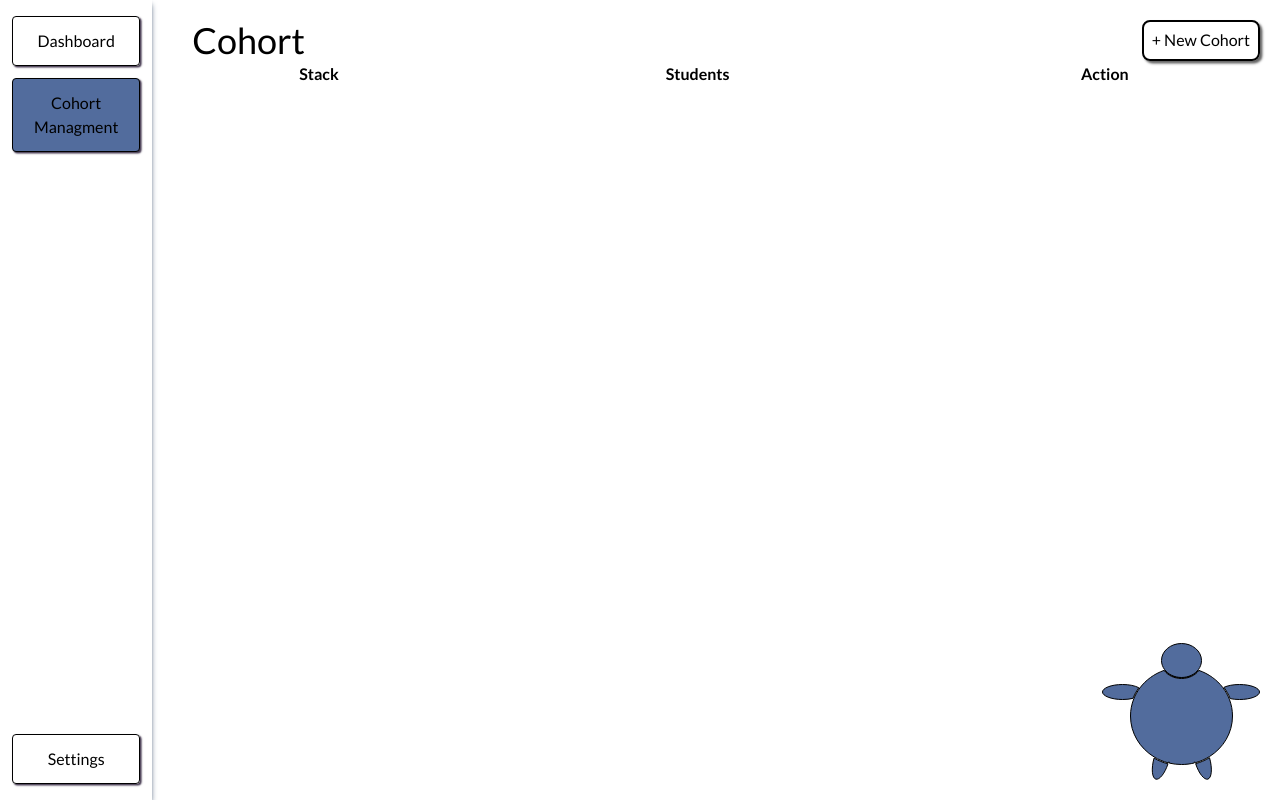
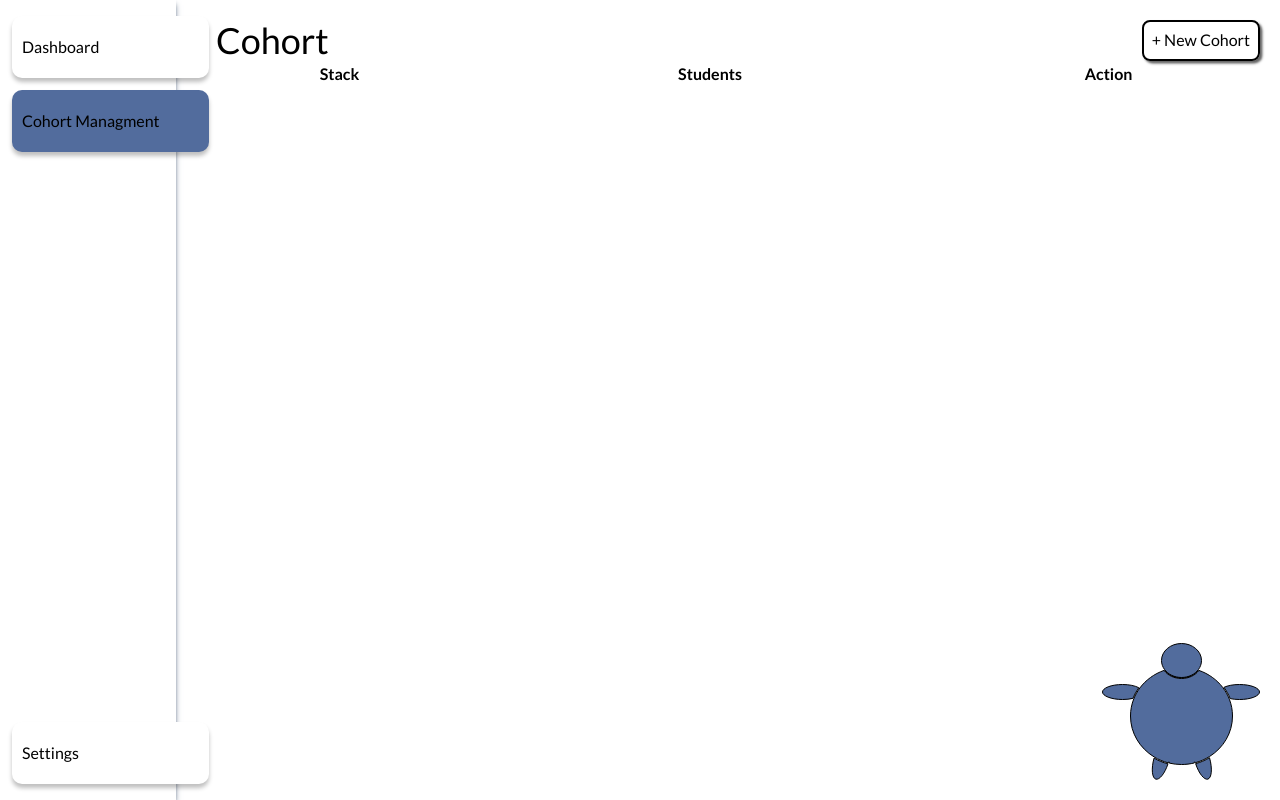
Before and after one commit to Tbone8098/codingDojo-student-portal, a Flask app: page /cohorts in a window 1280 px wide. Run offline with Flask 2, Linux system fonts and the light colour scheme; lists and menus that the app fills with data are empty; some libraries are stand-ins or nearby versions.

Commit message:
changing menu

```diff
--- a/flask_app/static/css/style.css
+++ b/flask_app/static/css/style.css
@@ -1,4 +1,3 @@
-
 :root {
     --my-danger: #D43232;
     --my-accent: #D48032;
@@ -13,7 +12,9 @@ body {
     font-family: 'Lato', 'sans-serif';
 }
 
-.h1,h2,h3 {
+.h1,
+h2,
+h3 {
     font-family: 'Josefin Sans', 'sans-serif';
 }
 
@@ -22,7 +23,7 @@ body {
 .btn {
     padding: 0.4em 0.5em;
     cursor: pointer;
-    border: 0.1em solid black;
+    /* border: 0.1em solid black; */
     box-shadow: 0.15em 0.15em 0.15em rgb(99, 99, 99);
     border-radius: 0.5em;
     text-align: center;
@@ -33,17 +34,26 @@ body {
 }
 
 .btn-menu {
-    /* btn rounded shadow shadow-slate-500 border-black border-2 py-3 */
-    display: flex;
+    /* display: flex;
     flex-wrap: wrap;
     justify-content: center;
     padding: 0.75rem;
     width: 100%;
-    border: 0.1em solid black;
     border-radius: 0.25rem;
-    /* box-shadow: 0 1px 2px 0 rgb(0 0 0 / 0.05); */
-    box-shadow: 0.1em 0.1em 0.1em var(--my-dark);
-    --tw-shadow-color: #64748b;
+    box-shadow: 0px 4px 4px rgba(0, 0, 0, 0.25);
+    --tw-shadow-color: #64748b; */
+    display: flex;
+    flex-direction: row;
+    align-items: center;
+    padding: 16px 10px;
+    gap: 10px;
+
+    width: 197px;
+    height: 62px;
+
+    background: #FFFFFF;
+    box-shadow: 0px 4px 4px rgba(0, 0, 0, 0.25);
+    border-radius: 10px;
 }
 
 .btn-menu:hover {
```
